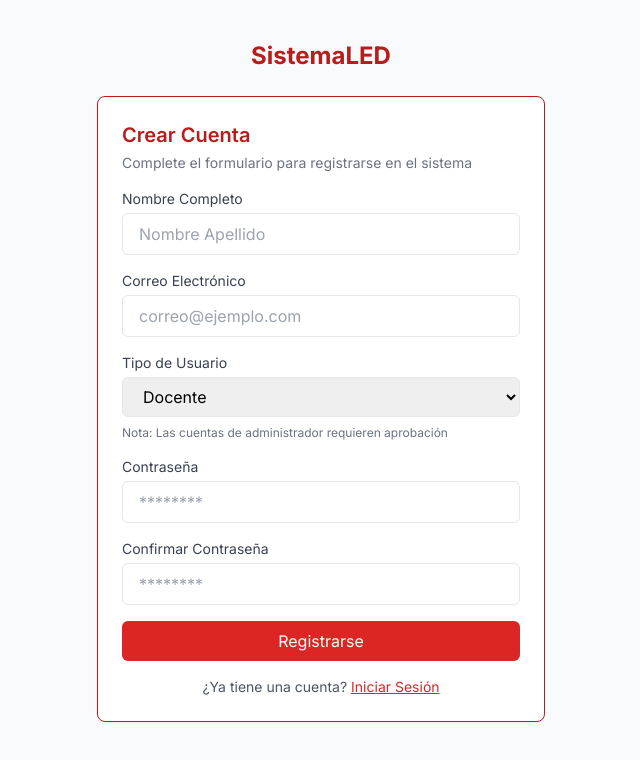
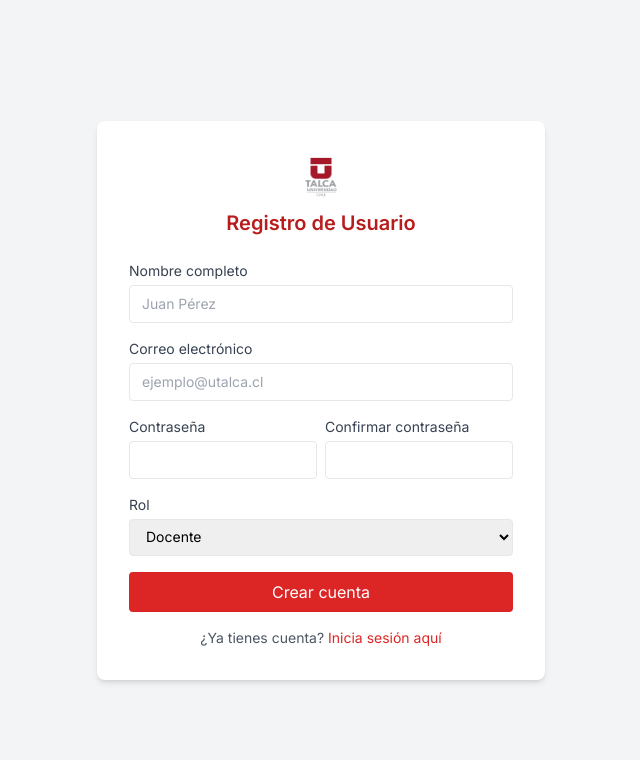
Before and after one commit to AntoniaFuenzalida/Tablero-2.0, a React (Create React App) app in the folder frontend/: page /registro in a window 1280 px wide. Shown: the top 760 px of the page, without its empty margins (319-959 px from the left). Built offline with nearby package versions, Linux system fonts and the light colour scheme.

Commit message:
Front: Mejora de paginas construidas
Mejoras visuales para todas las paginas que estaban ya construidas

```diff
--- a/frontend/src/components/ConfiguracionCuenta.jsx
+++ b/frontend/src/components/ConfiguracionCuenta.jsx
@@ -1,5 +1,6 @@
 import React, { useState } from "react";
 import ModalCambiarContrasena from "./ModalCambiarContrasena";
+import { User, Bell, Lock } from "lucide-react";
 
 const ConfiguracionCuenta = () => {
   const [form, setForm] = useState({
@@ -27,14 +28,17 @@ const ConfiguracionCuenta = () => {
   };
 
   return (
-    <section className="border border-red-700 rounded-lg p-6 w-full bg-white">
-      <h2 className="text-xl font-bold text-red-700 mb-1">Configuración de la Cuenta</h2>
-      <p className="text-sm text-gray-600 mb-6">Administra la configuración de tu cuenta</p>
+    <section className="space-y-6">
+      {/* Datos personales */}
+      <div className="bg-white p-6 rounded-lg shadow-md border">
+        <h2 className="text-lg font-bold text-gray-800 flex items-center gap-2 mb-4">
+          <User size={20} className="text-red-600" />
+          Información Personal
+        </h2>
 
-      {/* Información personal */}
-      <div className="grid grid-cols-1 md:grid-cols-2 gap-4 mb-6">
+        <div className="grid grid-cols-1 md:grid-cols-2 gap-4">
           <div>
-          <label className="block text-sm font-medium text-gray-700 mb-1">Nombre Completo</label>
+            <label className="block text-sm text-gray-700 mb-1">Nombre Completo</label>
             <input
               type="text"
               name="nombre"
@@ -45,7 +49,7 @@ const ConfiguracionCuenta = () => {
           </div>
 
           <div>
-          <label className="block text-sm font-medium text-gray-700 mb-1">Correo Electrónico</label>
+            <label className="block text-sm text-gray-700 mb-1">Correo Electrónico</label>
             <input
               type="email"
               name="email"
@@ -56,7 +60,7 @@ const ConfiguracionCuenta = () => {
           </div>
 
           <div>
-          <label className="block text-sm font-medium text-gray-700 mb-1">Departamento</label>
+            <label className="block text-sm text-gray-700 mb-1">Departamento</label>
             <input
               type="text"
               name="departamento"
@@ -67,7 +71,7 @@ const ConfiguracionCuenta = () => {
           </div>
 
           <div>
-          <label className="block text-sm font-medium text-gray-700 mb-1">Oficina</label>
+            <label className="block text-sm text-gray-700 mb-1">Oficina</label>
             <input
               type="text"
               name="oficina"
@@ -77,39 +81,45 @@ const ConfiguracionCuenta = () => {
             />
           </div>
         </div>
+      </div>
 
-      <hr className="my-4" />
+      {/* Notificaciones */}
+      <div className="bg-white p-6 rounded-lg shadow-md border">
+        <h2 className="text-lg font-bold text-gray-800 flex items-center gap-2 mb-4">
+          <Bell size={20} className="text-red-600" />
+          Configuración de Notificaciones
+        </h2>
 
-      {/* Configuración de notificaciones */}
-      <div className="mb-6">
-        <h3 className="text-md font-semibold text-gray-800 mb-2">Configuración de Notificaciones</h3>
-
-        <div className="flex items-center gap-2 mb-2">
+        <div className="flex flex-col gap-2 text-sm text-gray-700">
+          <label className="flex items-center gap-2">
             <input
               type="checkbox"
               checked={form.notificarCorreo}
               onChange={() => toggleSwitch("notificarCorreo")}
               className="h-5 w-5 accent-red-600"
             />
-          <span className="text-sm text-gray-700">Recibir notificaciones por correo electrónico</span>
-        </div>
+            Recibir notificaciones por correo electrónico
+          </label>
 
-        <div className="flex items-center gap-2">
+          <label className="flex items-center gap-2">
             <input
               type="checkbox"
               checked={form.notificarEstado}
               onChange={() => toggleSwitch("notificarEstado")}
               className="h-5 w-5 accent-red-600"
             />
-          <span className="text-sm text-gray-700">Notificar cambios de estado</span>
+            Notificar cambios de estado
+          </label>
         </div>
       </div>
 
-      <hr className="my-4" />
+      {/* Seguridad */}
+      <div className="bg-white p-6 rounded-lg shadow-md border">
+        <h2 className="text-lg font-bold text-gray-800 flex items-center gap-2 mb-4">
+          <Lock size={20} className="text-red-600" />
+          Seguridad
+        </h2>
 
-      {/* Seguridad */}
-      <div className="mb-6">
-        <h3 className="text-md font-semibold text-gray-800 mb-2">Seguridad</h3>
         <button
           onClick={() => setMostrarModal(true)}
           className="border px-4 py-2 rounded-md text-sm hover:bg-gray-100"
@@ -123,12 +133,15 @@ const ConfiguracionCuenta = () => {
         />
       </div>
 
+      {/* Guardar */}
+      <div className="text-right">
         <button
           onClick={guardarCambios}
-        className="bg-red-600 text-white px-5 py-2 rounded-md hover:bg-red-700 transition"
+          className="bg-red-600 text-white px-6 py-2 rounded-md hover:bg-red-700 transition"
         >
           Guardar Cambios
         </button>
+      </div>
     </section>
   );
 };
--- a/frontend/src/pages/Login.jsx
+++ b/frontend/src/pages/Login.jsx
@@ -1,84 +1,51 @@
-import React, { useState } from "react";
-import Input from "../components/Input";
-import Button from "../components/Button";
+import React from "react";
 import { Link } from "react-router-dom";
+import logoUtalca from "../assets/logo-utalca.png";
 
 const Login = () => {
-  const [form, setForm] = useState({ email: "", password: "" });
+  return (
+    <div className="min-h-screen bg-gray-100 flex items-center justify-center px-4">
+      <div className="w-full max-w-md bg-white p-8 rounded-lg shadow-md">
+        <div className="flex flex-col items-center mb-6">
+          <img src={logoUtalca} alt="Logo Utalca" className="h-12 mb-2" />
+          <h2 className="text-xl font-semibold text-red-700">Iniciar Sesión</h2>
+        </div>
 
-  const handleChange = (e) =>
-    setForm({ ...form, [e.target.name]: e.target.value });
-
-  const handleSubmit = (e) => {
-    e.preventDefault();
-    console.log("Login con:", form);
-  };
-
-  return (
-    <div className="min-h-screen bg-gray-50 flex flex-col items-center px-4 py-10">
-      {/* Título principal */}
-      <h1 className="text-2xl font-bold text-red-700 mb-6 text-center">
-        Sistema Tablero 2.0 Utalca
-      </h1>
-
-      {/* Formulario */}
-      <div className="bg-white border border-red-700 rounded-lg p-6 w-full max-w-md shadow-sm mb-6">
-        <h2 className="text-xl font-semibold text-red-700 mb-1">Iniciar Sesión</h2>
-        <p className="text-sm text-gray-500 mb-4">
-          Ingrese sus credenciales para acceder al sistema
-        </p>
-
-        <form onSubmit={handleSubmit} className="space-y-4">
-          <Input
-            label="Correo Electrónico"
-            name="email"
-            type="email"
-            value={form.email}
-            onChange={handleChange}
-            placeholder="correo@ejemplo.com"
-          />
-          <div className="relative">
-            <Input
-              label="Contraseña"
-              name="password"
-              type="password"
-              value={form.password}
-              onChange={handleChange}
-              placeholder="********"
+        <form className="space-y-4">
+          <div>
+            <label className="block text-sm text-gray-700 mb-1">Correo electrónico</label>
+            <input
+              type="email"
+              className="w-full border px-3 py-2 rounded text-sm focus:outline-none focus:ring-2 focus:ring-red-500"
+              placeholder="ejemplo@utalca.cl"
+              required
             />
-            <span className="absolute right-0 top-6 text-xs text-red-600 cursor-pointer">
-              ¿Olvidó su contraseña?
-            </span>
           </div>
 
-          <Button type="submit" className="bg-red-600 text-white hover:bg-red-700">
-            Iniciar Sesión
-          </Button>
+          <div>
+            <label className="block text-sm text-gray-700 mb-1">Contraseña</label>
+            <input
+              type="password"
+              className="w-full border px-3 py-2 rounded text-sm focus:outline-none focus:ring-2 focus:ring-red-500"
+              placeholder="••••••••"
+              required
+            />
+          </div>
+
+          <button
+            type="submit"
+            className="w-full bg-red-600 text-white py-2 rounded hover:bg-red-700 transition"
+          >
+            Entrar
+          </button>
         </form>
 
         <p className="text-sm text-center text-gray-600 mt-4">
-          ¿No tiene una cuenta?{" "}
-          <Link to="/registro" className="text-red-600 underline">
-            Registrarse
+          ¿No tienes cuenta?{" "}
+          <Link to="/registro" className="text-red-600 hover:underline">
+            Regístrate aquí
           </Link>
         </p>
-      </div>
-
-      {/* Credenciales demo */}
-      <div className="bg-white rounded-lg shadow-sm p-4 w-full max-w-md text-sm text-gray-800 text-center">
-        <h3 className="font-semibold mb-3">Credenciales de demostración:</h3>
-        <div className="grid grid-cols-1 sm:grid-cols-2 gap-4">
-          <div className="border rounded-md p-2">
-            <p className="font-semibold text-red-700">Docente</p>
-            <p>Email: docente@ejemplo.com</p>
-            <p>Contraseña: password</p>
-          </div>
-          <div className="border rounded-md p-2">
-            <p className="font-semibold text-gray-800">Administrador</p>
-            <p>Email: admin@ejemplo.com</p>
-            <p>Contraseña: password</p>
-          </div>
-        </div>
       </div>
     </div>
   );
--- a/frontend/src/pages/Registro.jsx
+++ b/frontend/src/pages/Registro.jsx
@@ -1,102 +1,83 @@
 import React, { useState } from "react";
-import Input from "../components/Input";
-import Button from "../components/Button";
 import { Link } from "react-router-dom";
+import logoUtalca from "../assets/logo-utalca.png";
 
 const Registro = () => {
-  const [form, setForm] = useState({
-    nombre: "",
-    email: "",
-    tipo: "Docente",
-    password: "",
-    confirmar: "",
-  });
-
-  const handleChange = (e) =>
-    setForm({ ...form, [e.target.name]: e.target.value });
-
-  const handleSubmit = (e) => {
-    e.preventDefault();
-    if (form.password !== form.confirmar) {
-      alert("Las contraseñas no coinciden.");
-      return;
-    }
-    console.log("Registro:", form);
-  };
+  const [rol, setRol] = useState("docente");
 
   return (
-    <div className="min-h-screen bg-gray-50 flex flex-col items-center px-4 py-10">
-      <h1 className="text-2xl font-bold text-red-700 mb-6 text-center">
-        SistemaLED
-      </h1>
+    <div className="min-h-screen bg-gray-100 flex items-center justify-center px-4">
+      <div className="w-full max-w-md bg-white p-8 rounded-lg shadow-md">
+        <div className="flex flex-col items-center mb-6">
+          <img src={logoUtalca} alt="Logo Utalca" className="h-12 mb-2" />
+          <h2 className="text-xl font-semibold text-red-700">Registro de Usuario</h2>
+        </div>
 
-      <div className="bg-white border border-red-700 rounded-lg p-6 w-full max-w-md shadow-sm">
-        <h2 className="text-xl font-semibold text-red-700 mb-1">Crear Cuenta</h2>
-        <p className="text-sm text-gray-500 mb-4">
-          Complete el formulario para registrarse en el sistema
-        </p>
-
-        <form onSubmit={handleSubmit} className="space-y-4">
-          <Input
-            label="Nombre Completo"
-            name="nombre"
-            value={form.nombre}
-            onChange={handleChange}
-            placeholder="Nombre Apellido"
-          />
-          <Input
-            label="Correo Electrónico"
-            name="email"
-            type="email"
-            value={form.email}
-            onChange={handleChange}
-            placeholder="correo@ejemplo.com"
-          />
-
-          <div className="flex flex-col gap-1">
-            <label className="text-sm font-medium text-gray-700">
-              Tipo de Usuario
-            </label>
-            <select
-              name="tipo"
-              value={form.tipo}
-              onChange={handleChange}
-              className="px-4 py-2 border rounded-md focus:outline-none focus:ring-2 focus:ring-black"
-            >
-              <option value="Docente">Docente</option>
-              <option value="Administrador">Administrador</option>
-            </select>
-            <p className="text-xs text-gray-500 mt-1">
-              Nota: Las cuentas de administrador requieren aprobación
-            </p>
+        <form className="space-y-4">
+          <div>
+            <label className="block text-sm text-gray-700 mb-1">Nombre completo</label>
+            <input
+              type="text"
+              className="w-full border px-3 py-2 rounded text-sm"
+              placeholder="Juan Pérez"
+              required
+            />
           </div>
 
-          <Input
-            label="Contraseña"
-            name="password"
-            type="password"
-            value={form.password}
-            onChange={handleChange}
-            placeholder="********"
-          />
-          <Input
-            label="Confirmar Contraseña"
-            name="confirmar"
-            type="password"
-            value={form.confirmar}
-            onChange={handleChange}
-            placeholder="********"
-          />
+          <div>
+            <label className="block text-sm text-gray-700 mb-1">Correo electrónico</label>
+            <input
+              type="email"
+              className="w-full border px-3 py-2 rounded text-sm"
+              placeholder="ejemplo@utalca.cl"
+              required
+            />
+          </div>
 
-          <Button type="submit" className="bg-red-600 text-white hover:bg-red-700">
-            Registrarse
-          </Button>
+          <div className="flex gap-2">
+            <div className="flex-1">
+              <label className="block text-sm text-gray-700 mb-1">Contraseña</label>
+              <input
+                type="password"
+                className="w-full border px-3 py-2 rounded text-sm"
+                required
+              />
+            </div>
+
+            <div className="flex-1">
+              <label className="block text-sm text-gray-700 mb-1">Confirmar contraseña</label>
+              <input
+                type="password"
+                className="w-full border px-3 py-2 rounded text-sm"
+                required
+              />
+            </div>
+          </div>
+
+          <div>
+            <label className="block text-sm text-gray-700 mb-1">Rol</label>
+            <select
+              value={rol}
+              onChange={(e) => setRol(e.target.value)}
+              className="w-full border px-3 py-2 rounded text-sm"
+            >
+              <option value="docente">Docente</option>
+              <option value="admin">Administrador</option>
+            </select>
+          </div>
+
+          <button
+            type="submit"
+            className="w-full bg-red-600 text-white py-2 rounded hover:bg-red-700 transition"
+          >
+            Crear cuenta
+          </button>
         </form>
 
         <p className="text-sm text-center text-gray-600 mt-4">
-          ¿Ya tiene una cuenta?{" "}
-          <Link to="/login" className="text-red-600 underline">
-            Iniciar Sesión
+          ¿Ya tienes cuenta?{" "}
+          <Link to="/login" className="text-red-600 hover:underline">
+            Inicia sesión aquí
           </Link>
         </p>
       </div>
```
Also changed, not shown: frontend/src/components/HorarioAtencion.jsx (+24 -21 lines), frontend/src/components/PanelMensajes.jsx (+76 -82 lines), frontend/src/pages/MainDocente.jsx (+34 -22 lines). Lines whose indentation alone changed are shown as unchanged.
